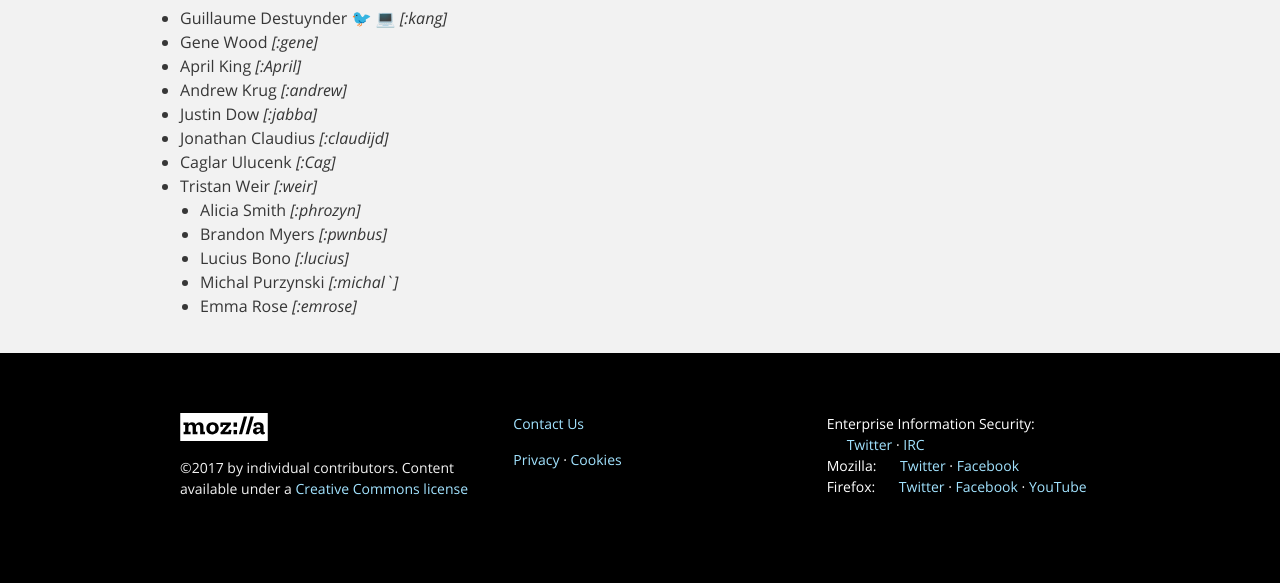
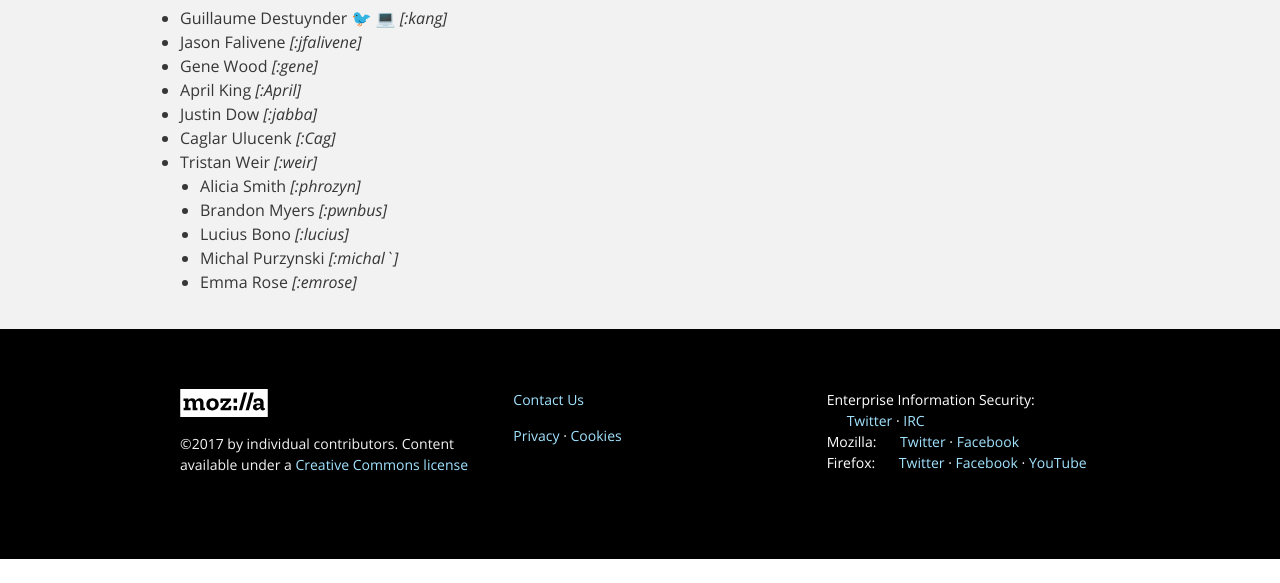
Before and after one commit to mozilla/infosec.mozilla.org, a Jekyll site: the page built from docs/index.md, in a window 1280 px wide and 900 px high, scrolled down 1107 px, cut to the strip 317-900 px from the top of the window. Built offline with Jekyll 4.4.1, drawn with Linux system fonts in a browser that asks for light colours; the repository's description, which GitHub fills in, is left out; our own code applies the rules of GitHub Pages for plain Markdown files; after the commit the page ends 1983 px from its top, so only the background shows below that.

Commit message:
Update index.md

```diff
--- a/docs/index.md
+++ b/docs/index.md
@@ -26,11 +26,10 @@ Our IRC channel is [#infosec](irc://irc.mozilla.org/infosec) or [#security](irc:
 
 ## Members
   - Guillaume Destuynder [🐦](https://twitter.com/kangsterizer) [💻](https://github.com/gdestuynder/) *[:kang]*
+  - Jason Falivene *[:jfalivene]*
   - Gene Wood *[:gene]*
   - April King *[:April]*
-  - Andrew Krug *[:andrew]*
   - Justin Dow *[:jabba]*
-  - Jonathan Claudius *[:claudijd]*
   - Caglar Ulucenk *[:Cag]*
   - Tristan Weir *[:weir]*
     - Alicia Smith *[:phrozyn]*
```
